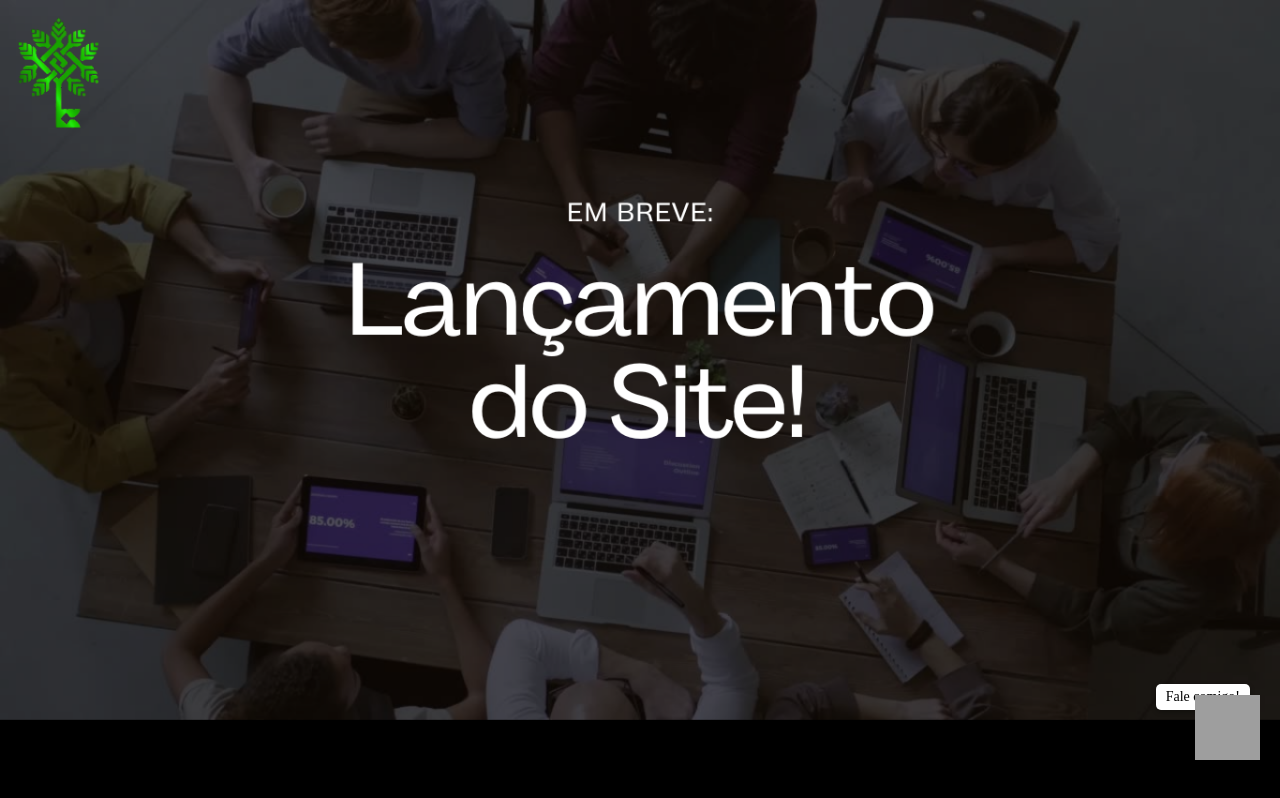
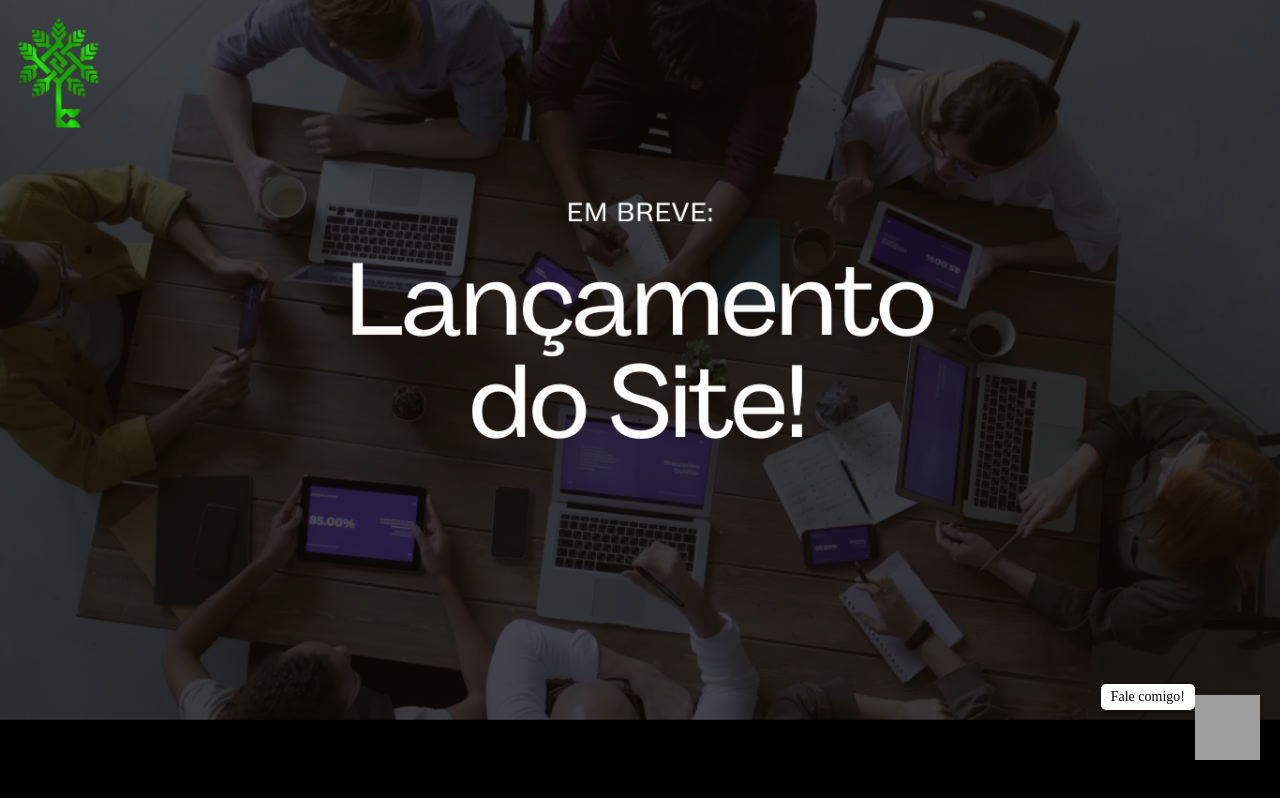
Before and after one commit to JonesSampaio/meu_site, a plain HTML site: page index.html in a window 1280 px wide. Drawn offline with Linux system fonts and the light colour scheme; grey boxes are pictures that could not be loaded.

Commit message:
Update index.html

```diff
--- a/index.html
+++ b/index.html
@@ -29,7 +29,7 @@
         .message-bubble {
             position: fixed; /* Fixa a mensagem no canto inferior direito */
             bottom: 90px; /* Acima do ícone */
-            right: 30px; /* Distância da direita */
+            right: 85px; /* Ajustado para ficar à esquerda do ícone */
             background-color: white; /* Fundo branco */
             color: black; /* Texto preto */
             padding: 5px 10px; /* Espaçamento interno */
```
